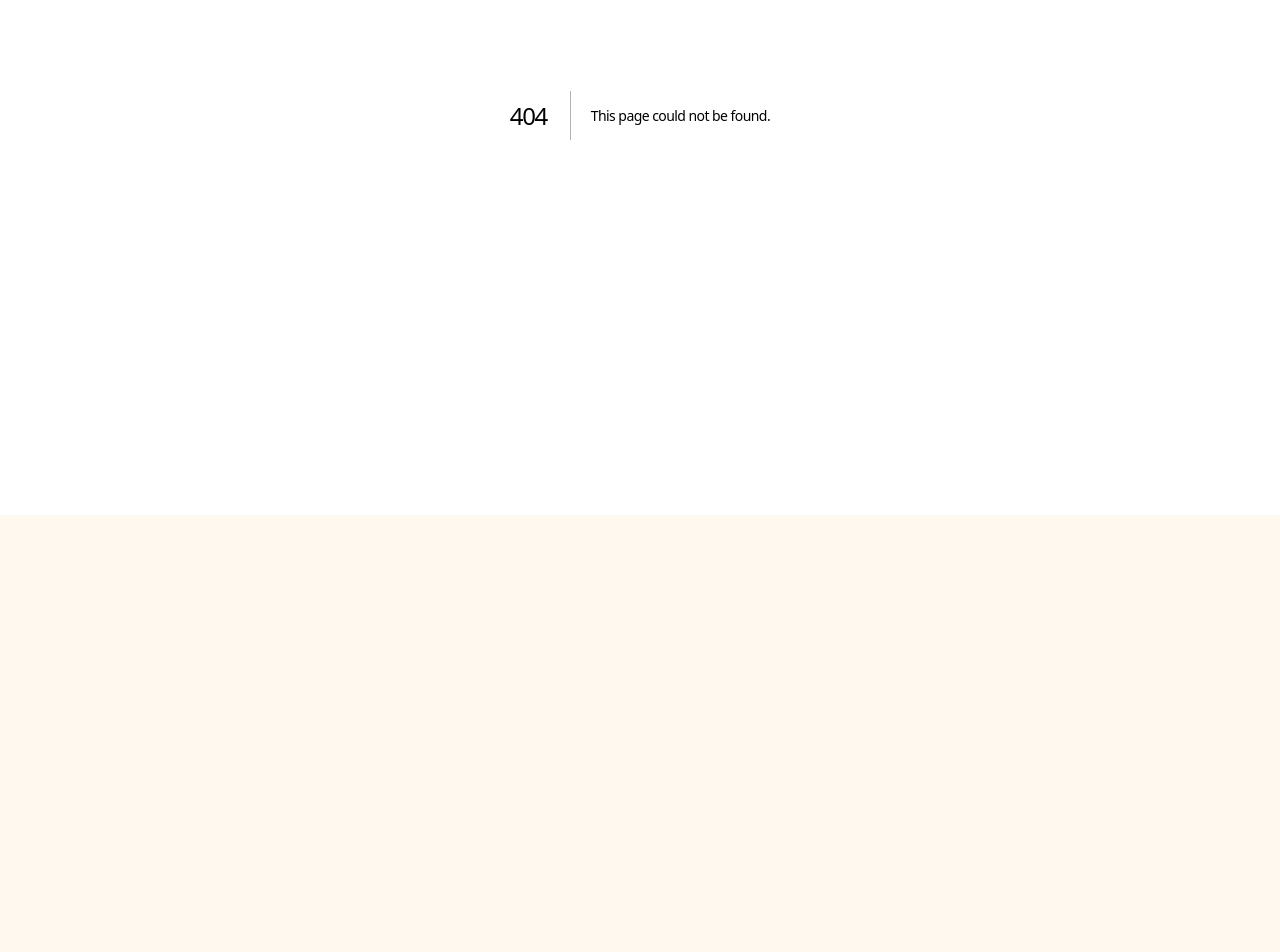
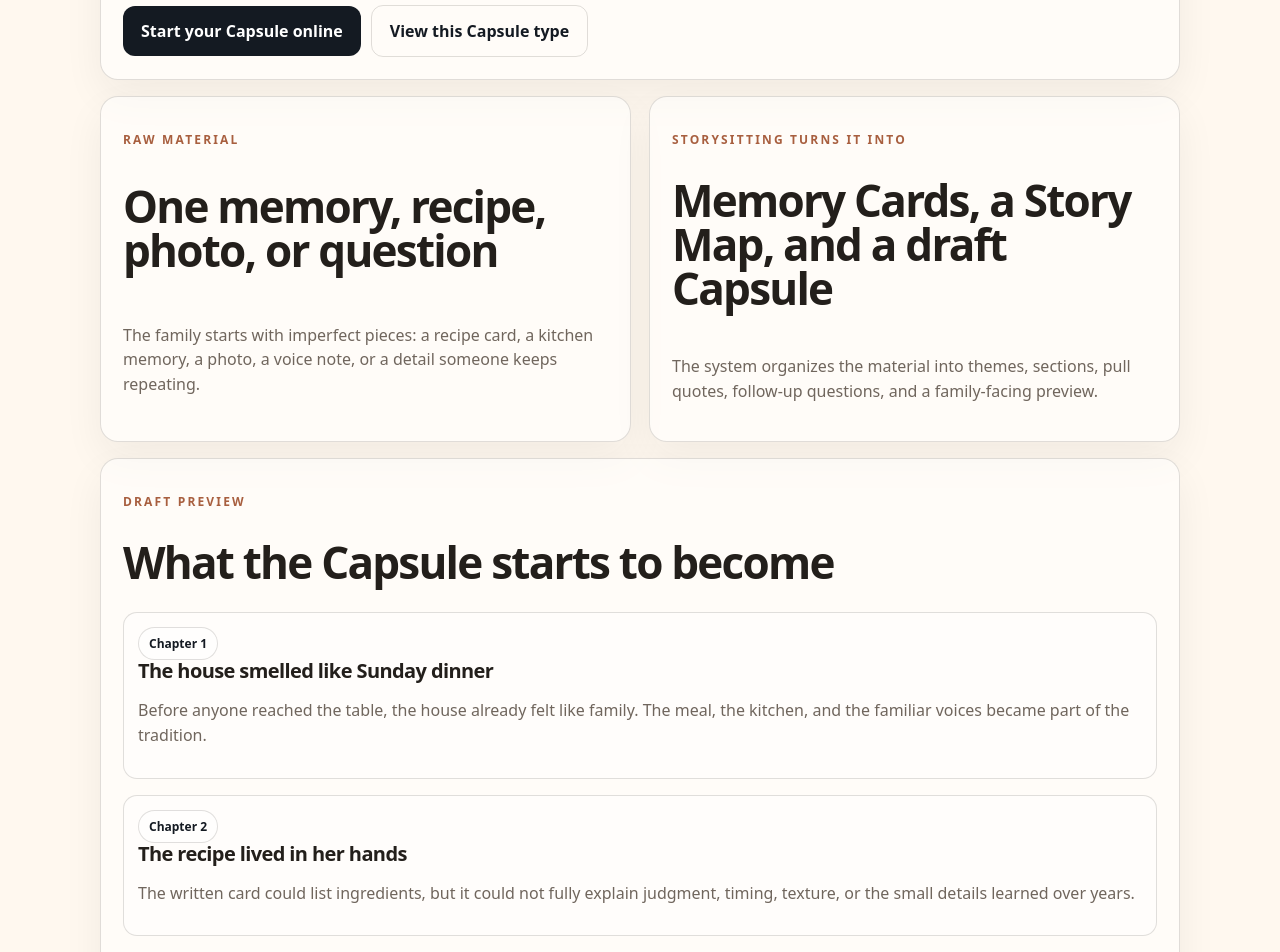
Before and after one commit to amflimited/StorySitting, a Next.js app: page /sample/grandmas-sunday-dinner in a window 1280 px wide. Before the commit this address had no page. Shown: the part 340-1292 px from the top of the page. Before the commit the page ends 855 px from the top, so only its background shows below. Built offline with nearby package versions, Linux system fonts and the light colour scheme.

Commit message:
Add public sample Capsule page

```diff
--- /dev/null
+++ b/app/sample/grandmas-sunday-dinner/page.tsx
@@ -0,0 +1,91 @@
+import Link from "next/link";
+
+const chapters = [
+  {
+    title: "The house smelled like Sunday dinner",
+    body: "Before anyone reached the table, the house already felt like family. The meal, the kitchen, and the familiar voices became part of the tradition."
+  },
+  {
+    title: "The recipe lived in her hands",
+    body: "The written card could list ingredients, but it could not fully explain judgment, timing, texture, or the small details learned over years."
+  },
+  {
+    title: "There was always room",
+    body: "The table was crowded, but people felt welcome. The story was not only about food. It was about belonging."
+  }
+];
+
+export default function GrandmasSundayDinnerSamplePage() {
+  return (
+    <main className="shell stack">
+      <section className="card stack">
+        <p className="kicker">Sample Story Capsule</p>
+        <h1>Grandma’s Sunday Dinner</h1>
+        <p>A sample showing how a family recipe, a few memories, and scattered details can become a private Story Capsule.</p>
+        <div className="page-actions">
+          <Link className="btn" href="/start">Start your Capsule online</Link>
+          <Link className="btn secondary" href="/capsules/favorite-meals">View this Capsule type</Link>
+        </div>
+      </section>
+
+      <section className="grid">
+        <article className="card stack">
+          <p className="kicker">Raw material</p>
+          <h2>One memory, recipe, photo, or question</h2>
+          <p>The family starts with imperfect pieces: a recipe card, a kitchen memory, a photo, a voice note, or a detail someone keeps repeating.</p>
+        </article>
+        <article className="card stack">
+          <p className="kicker">StorySitting turns it into</p>
+          <h2>Memory Cards, a Story Map, and a draft Capsule</h2>
+          <p>The system organizes the material into themes, sections, pull quotes, follow-up questions, and a family-facing preview.</p>
+        </article>
+      </section>
+
+      <section className="card stack">
+        <p className="kicker">Draft preview</p>
+        <h2>What the Capsule starts to become</h2>
+        <div className="stack">
+          {chapters.map((chapter, index) => (
+            <article className="mini-card" key={chapter.title}>
+              <span className="badge strong">Chapter {index + 1}</span>
+              <h3>{chapter.title}</h3>
+              <p>{chapter.body}</p>
+            </article>
+          ))}
+        </div>
+      </section>
+
+      <section className="grid">
+        <div className="card stack">
+          <p className="kicker">Family contributes</p>
+          <ul className="action-list">
+            <li>Recipe memories</li>
+            <li>Photos or object notes</li>
+            <li>Short stories from relatives</li>
+            <li>Questions the family still wants answered</li>
+          </ul>
+        </div>
+        <div className="card stack">
+          <p className="kicker">StorySitting builds</p>
+          <ul className="action-list">
+            <li>Story Map</li>
+            <li>Memory Cards</li>
+            <li>Draft Capsule preview</li>
+            <li>Interview prompts</li>
+            <li>Edited sections and caption ideas</li>
+          </ul>
+        </div>
+      </section>
+
+      <section className="card stack">
+        <p className="kicker">No-call path</p>
+        <h2>Start with one memory. We help shape the rest.</h2>
+        <p>You do not need to organize everything first. Start online with one story, photo, recipe, or question.</p>
+        <div className="page-actions">
+          <Link className="btn" href="/start">Start your Capsule online</Link>
+          <Link className="btn secondary" href="/privacy-and-family-material">Privacy and family material</Link>
+        </div>
+      </section>
+    </main>
+  );
+}
```
